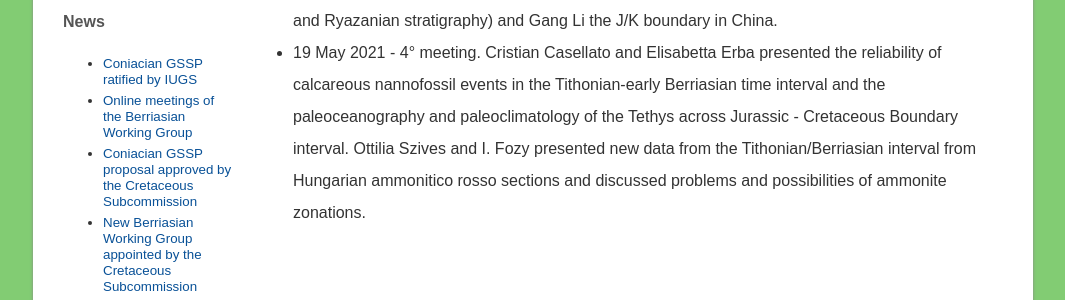
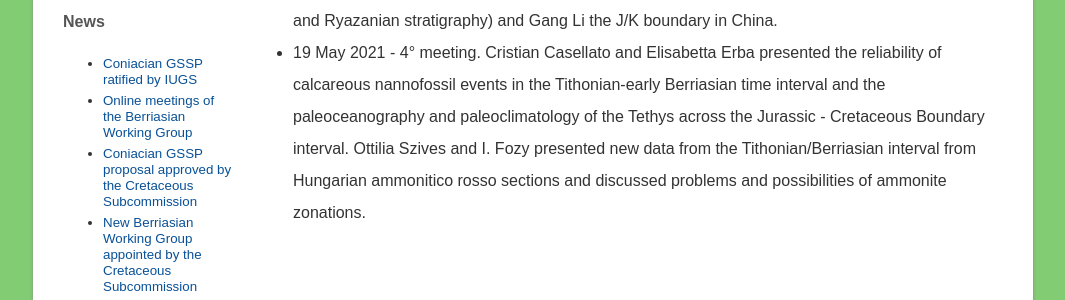
Before and after one commit to i-c-stratigraphy/subcommission-cretaceous, a Jekyll site: the page built from pages/news/berriasian-wg-meetings.md, in a window 1280 px wide. Shown: the part 704-1004 px from the top of the page, without its empty margins (107-1172 px from the left). Built offline with Jekyll 4.4.1, drawn with Linux system fonts in a browser that asks for light colours.

Commit message:
Update berriasian-wg-meetings.md

```diff
--- a/pages/news/berriasian-wg-meetings.md
+++ b/pages/news/berriasian-wg-meetings.md
@@ -8,4 +8,4 @@ permalink:  /news/berriasian-wg-meetings
 * 11 February 2021 - 1° meeting. The kick-off meeting of the Berriasian Working Group served to share expertises and express opinions on issues concerning the Tithonian/Berriasian boundary and the J/K boundary interval. Beatriz Aguirre-Urreta presented data from the Neuquen Basin (Argentina).
 * 24 March 2021 - 2° meeting. Daniela Rehakova and Silviya Petrova (invited guest) presented the state of art of calpionellid stratigraphy.
 * 27 April 2021 - 3° meeting. Mikhail Rogov presented the Boreal J/K boundary (principles of Volgian and Ryazanian stratigraphy) and Gang Li the J/K boundary in China.
-* 19 May 2021 - 4° meeting. Cristian Casellato and Elisabetta Erba presented the reliability of calcareous nannofossil events in the Tithonian-early Berriasian time interval and  the paleoceanography and paleoclimatology of the Tethys across Jurassic - Cretaceous Boundary interval. Ottilia Szives and I. Fozy presented new data from the Tithonian/Berriasian interval from Hungarian ammonitico rosso sections and discussed problems and possibilities of ammonite zonations.
+* 19 May 2021 - 4° meeting. Cristian Casellato and Elisabetta Erba presented the reliability of calcareous nannofossil events in the Tithonian-early Berriasian time interval and  the paleoceanography and paleoclimatology of the Tethys across the Jurassic - Cretaceous Boundary interval. Ottilia Szives and I. Fozy presented new data from the Tithonian/Berriasian interval from Hungarian ammonitico rosso sections and discussed problems and possibilities of ammonite zonations.
```
